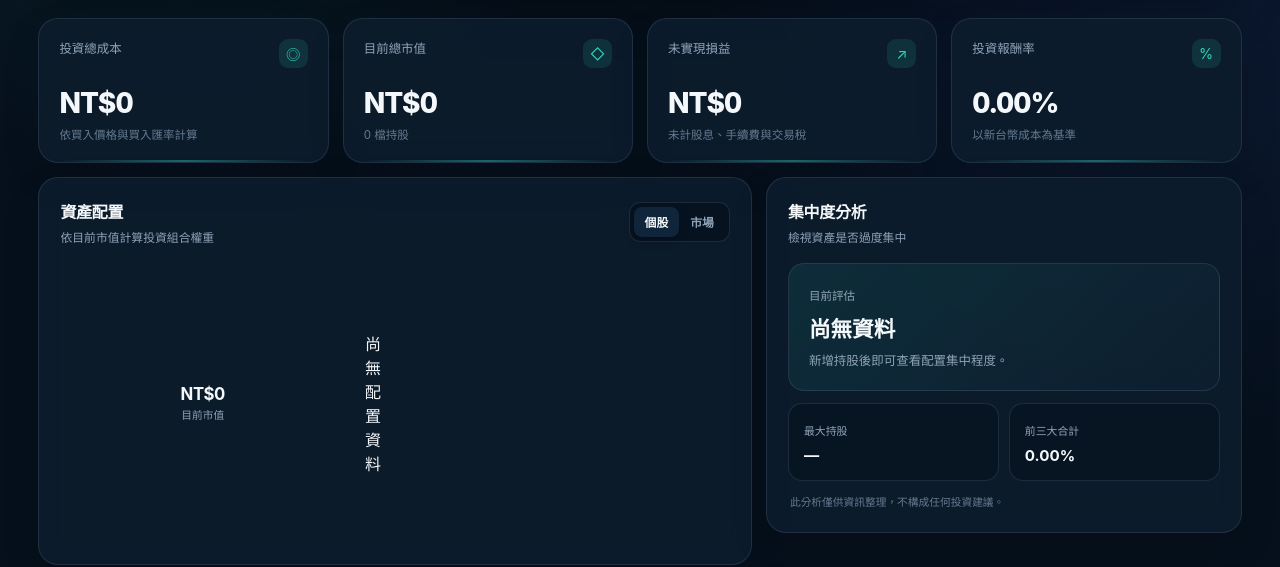
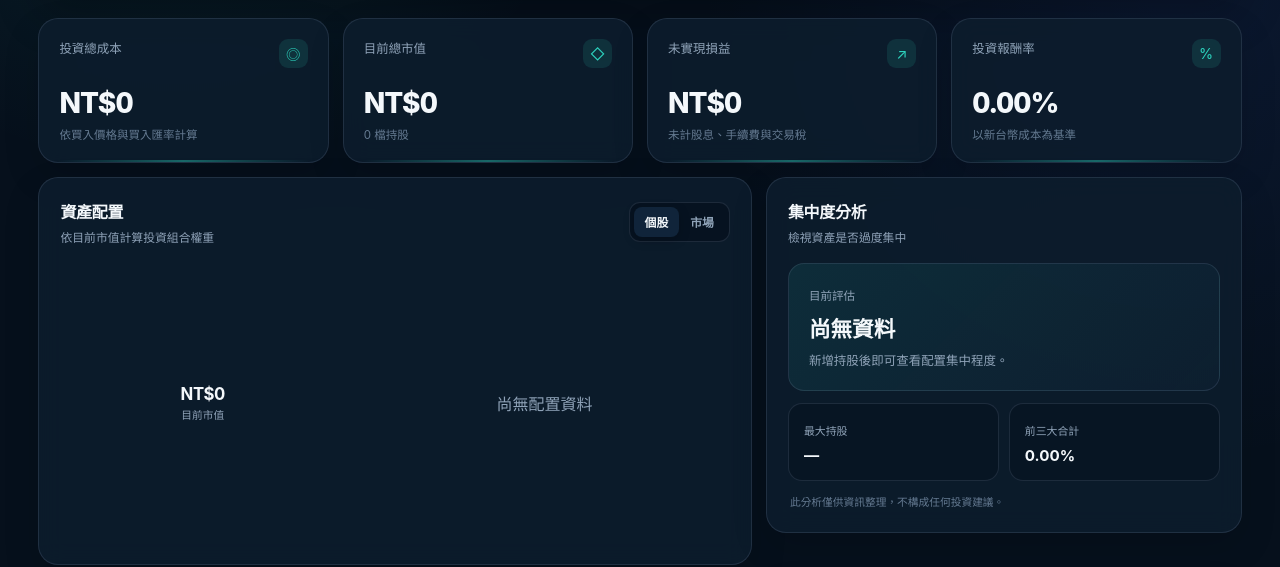
Before and after one commit to suo030250/stocklens, a plain HTML site: page index.html in a window 1280 px wide. Shown: the part 272-839 px from the top of the page. Drawn offline with nearby package versions, Linux system fonts and the light colour scheme.

Commit message:
Polish empty portfolio layout

```diff
--- a/index.html
+++ b/index.html
@@ -124,6 +124,7 @@
     .allocation-list, .ranking-list { list-style: none; padding: 0; margin: 0; }
     .allocation-list { display: grid; gap: 11px; max-height: 255px; overflow: auto; padding-right: 6px; }
     .allocation-item { display: grid; grid-template-columns: 9px 1fr auto; gap: 10px; align-items: center; }
+    .allocation-item:not(:has(.dot)) { display: block; padding: 28px 18px; color: var(--muted); text-align: center; }
     .dot { width: 9px; height: 9px; border-radius: 50%; }
     .allocation-name { min-width: 0; }
     .allocation-name strong { display: block; overflow: hidden; text-overflow: ellipsis; white-space: nowrap; font-size: .78rem; }
```
